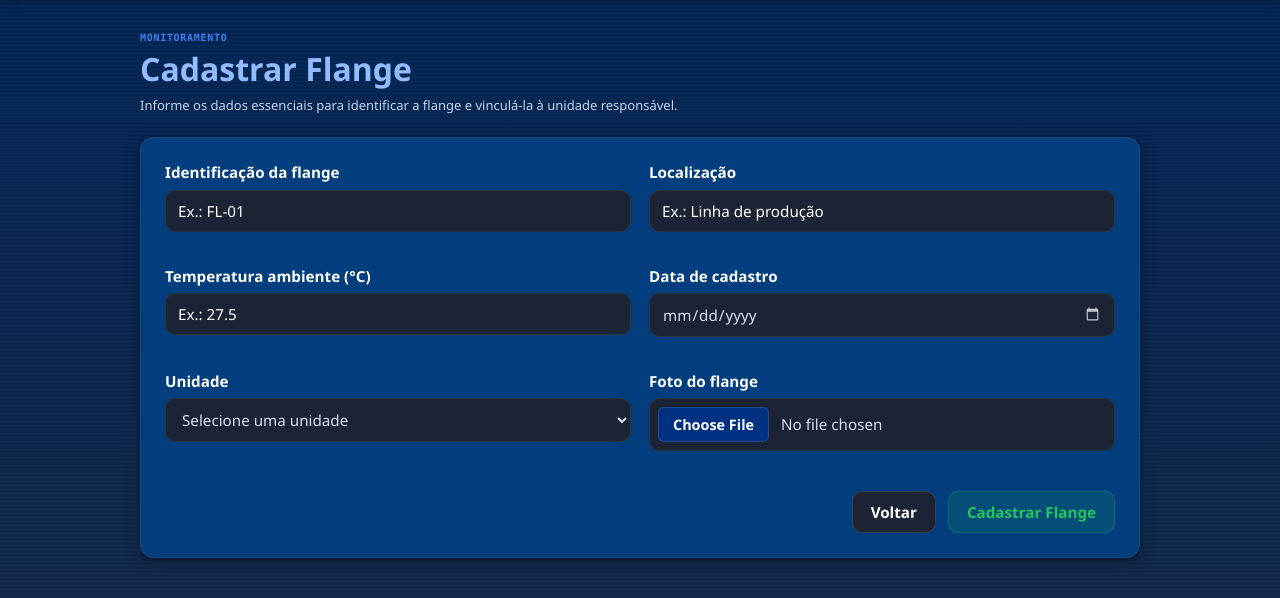
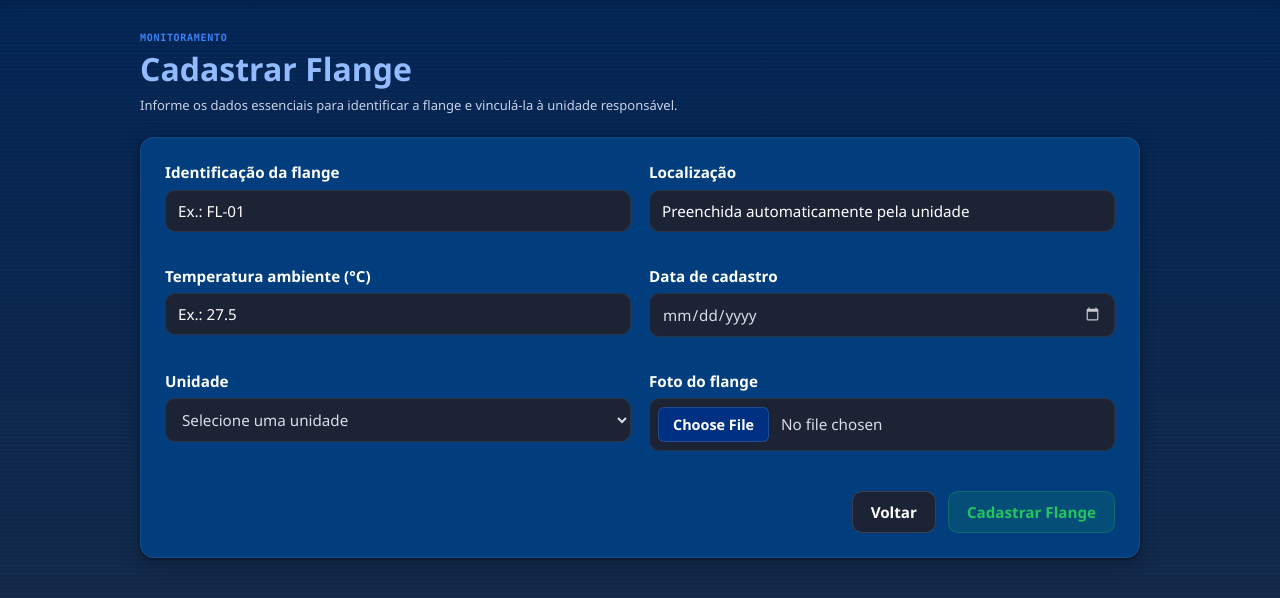
Before and after one commit to LucasMarangoni01/Projeto_Final, a Spring Boot app: page /flange/cadastro in a window 1280 px wide. Shown: the part 102-700 px from the top of the page. Run offline with Spring Boot 4, Linux system fonts and the light colour scheme; the visitor is signed in with stand-in values (Sample User, id 1); data that the repository does not hold is empty; some of the project's set-up classes (security, data sources, template engines, error pages and the like) are left out, and stand-ins take their place.

Commit message:
Vincula localização da flange à localização da unidade

```diff
--- a/src/main/resources/templates/flange/cadastro.html
+++ b/src/main/resources/templates/flange/cadastro.html
@@ -90,7 +90,8 @@
                             type="text"
                             id="localizacao"
                             th:field="*{localizacao}"
-                            placeholder="Ex.: Linha de produção"
+                            placeholder="Preenchida automaticamente pela unidade"
+                            readonly
                             required>
 
                     <div
@@ -162,7 +163,8 @@
                         <option
                                 th:each="unidade : ${unidades}"
                                 th:value="${unidade.id}"
-                                th:text="${unidade.nome}">
+                                th:text="${unidade.nome}"
+                                th:attr="data-localizacao=${unidade.localizacao}">
                         </option>
 
                     </select>
@@ -215,6 +217,7 @@
 </footer>
 
 <script th:src="@{/menu.js}"></script>
+<script th:src="@{/flange-form.js}" defer></script>
 
 </body>
 </html>
```
